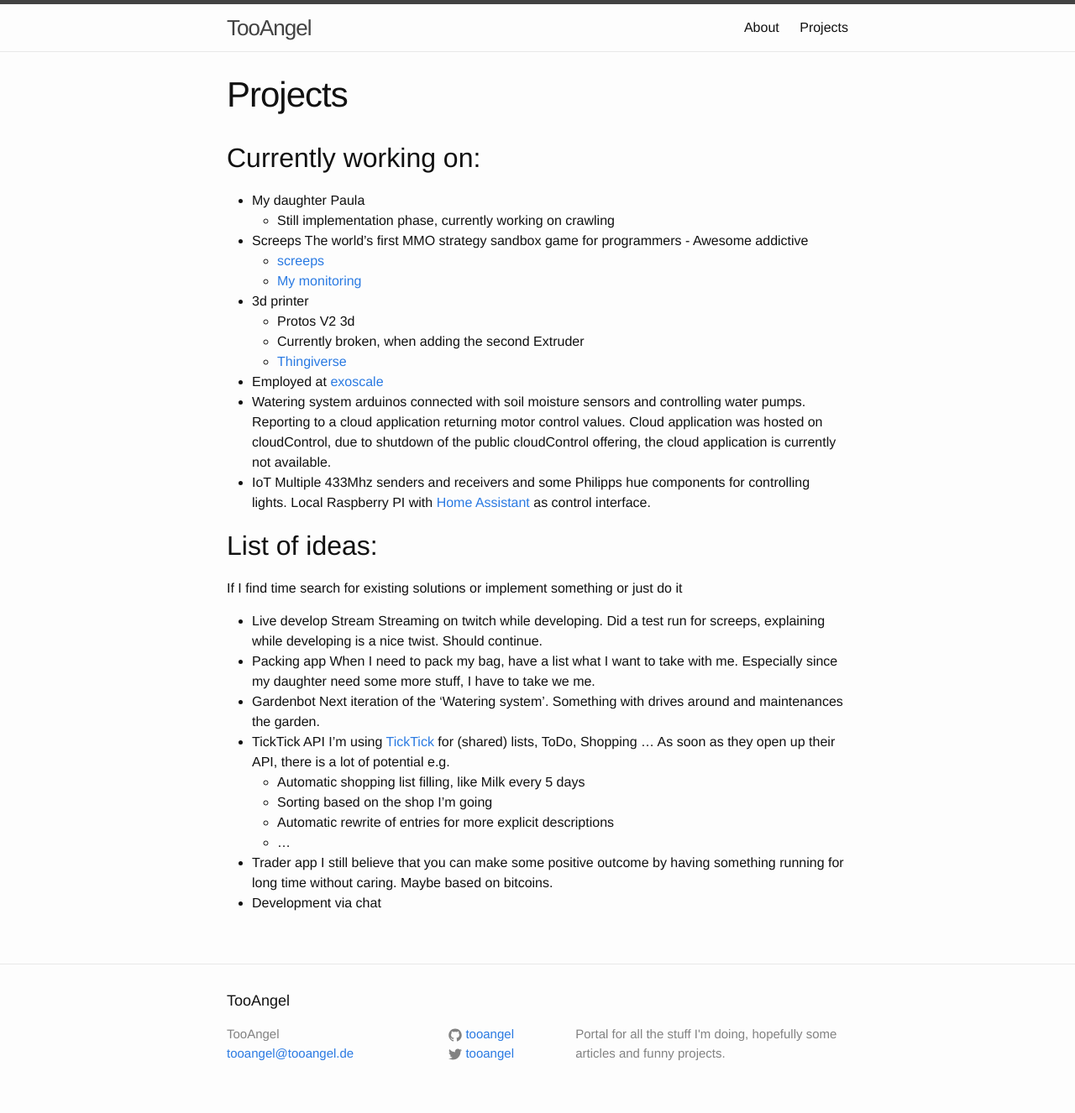
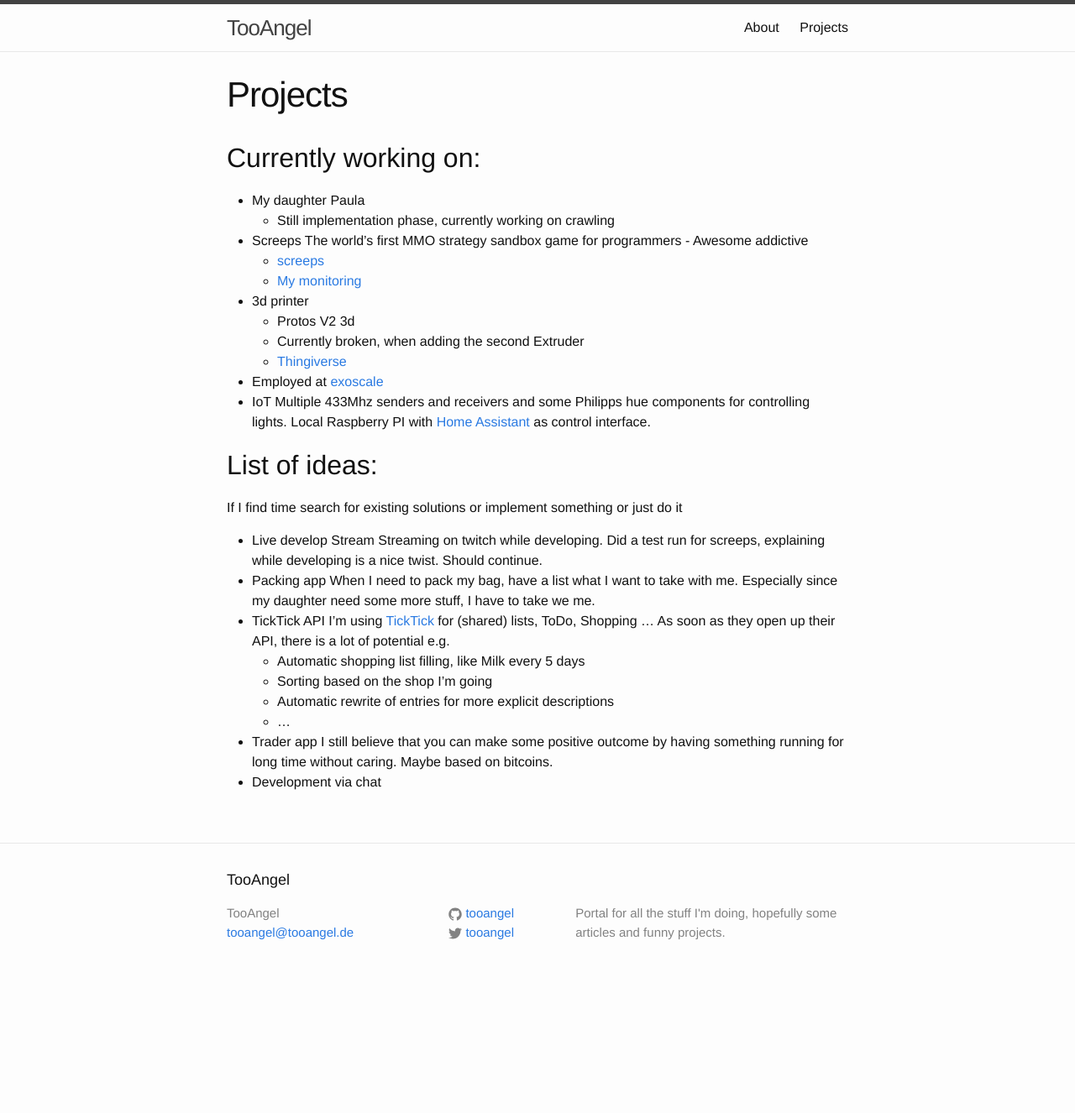
Before and after one commit to TooAngel/tooangel.de, a Jekyll site: the page built from projects.md, in a window 1280 px wide. Shown: the whole page at 84% size. Built offline with Jekyll 4.4.1, drawn with Linux system fonts in a browser that asks for light colours; after the commit the page ends 1182 px from its top, so only the background shows below that.

Commit message:
Add gardenbot

```diff
--- a/projects.md
+++ b/projects.md
@@ -17,11 +17,6 @@
    - Currently broken, when adding the second Extruder
    - [Thingiverse]
  - Employed at [exoscale]
- - Watering system
-   arduinos connected with soil moisture sensors and controlling water pumps.
-   Reporting to a cloud application returning motor control values.
-   Cloud application was hosted on cloudControl, due to shutdown of the public
-   cloudControl offering, the cloud application is currently not available.
  - IoT
    Multiple 433Mhz senders and receivers and some Philipps hue components for
    controlling lights. Local Raspberry PI with [Home Assistant] as control
@@ -37,9 +32,6 @@
  - Packing app
    When I need to pack my bag, have a list what I want to take with me.
    Especially since my daughter need some more stuff, I have to take we me.
- - Gardenbot
-   Next iteration of the 'Watering system'. Something with drives around and
-   maintenances the garden.
  - TickTick API
    I'm using [TickTick] for (shared) lists, ToDo, Shopping ...
    As soon as they open up their API, there is a lot of potential e.g.
```
Also changed, not shown: _posts/2016-05-01-Gardenbot.markdown (added, +41 -0 lines).
